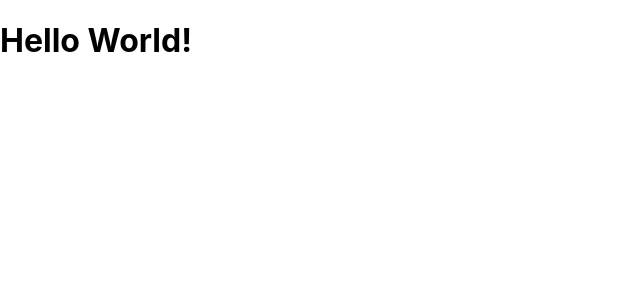
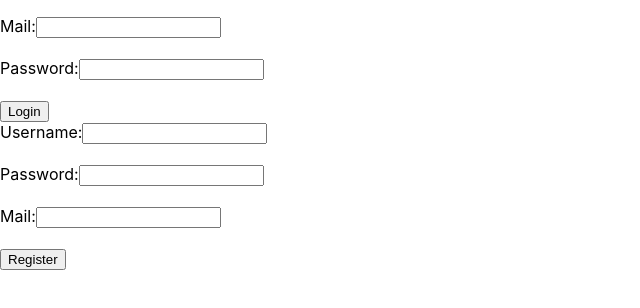
Before and after one commit to bahayildirim/UnWasted, a React (Create React App) app: page / in a window 1280 px wide. Shown: the top 308 px of the page, without its empty margins (0-640 px from the left). Built offline with nearby package versions, Linux system fonts and the light colour scheme.

Commit message:
backend of login/register

```diff
--- a/src/App.js
+++ b/src/App.js
@@ -1,8 +1,27 @@
-import logo from "./logo.svg";
 import "./App.css";
 
 function App() {
-  return <h1>Hello World!</h1>;
+  return (
+  <p>
+    <form id= "login" action= "/login">
+      <label for="username">Mail:</label>
+      <input type="email" id="email" name="email"/><br/><br/>
+      <label for="password">Password:</label>
+      <input type="password" id="password" name="password"/><br/><br/>
+      <input type="submit" value="Login"/>
+    </form>
+    <form id= "register" method= "post" action= "/register">
+      <label for="username">Username:</label>
+      <input type="text" id="username" name="username"/><br/><br/>
+      <label for="password">Password:</label>
+      <input type="password" id="lname" name="password"/><br/><br/>
+      <label for="email">Mail:</label>
+      <input type="email" id="email" name="email"/><br/><br/>
+      <input type="submit" value="Register"/>
+    </form>
+  </p>
+  );
 }
 
+
 export default App;
```
Also changed, not shown: app.js (added, +80 -0 lines), package.json (+6 -1 lines), 2 other files (tests, documents, lock files or other folders).
